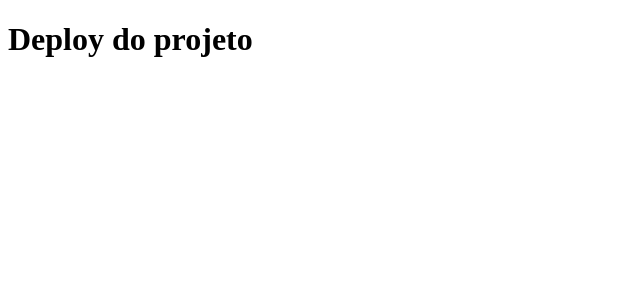
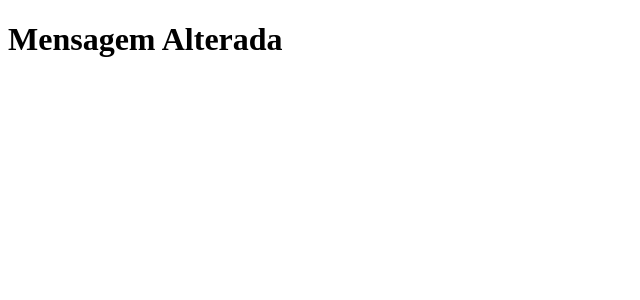
Before and after one commit to evertondg/clone-tabnews, a Next.js app: page / in a window 1280 px wide. Shown: the top 300 px of the page, without its empty margins (0-640 px from the left). Built offline with nearby package versions, Linux system fonts and the light colour scheme.

Commit message:
Revert "Altera a frase do index.js"
This reverts commit cb50bc54dd835df05aeb28f8dd9875b9553d72c4.

```diff
--- a/pages/index.js
+++ b/pages/index.js
@@ -1,5 +1,5 @@
 function Home(){
-    return <h1>Deploy do projeto</h1>
+    return <h1>Mensagem Alterada</h1>
 }
 
 export default Home;
```
